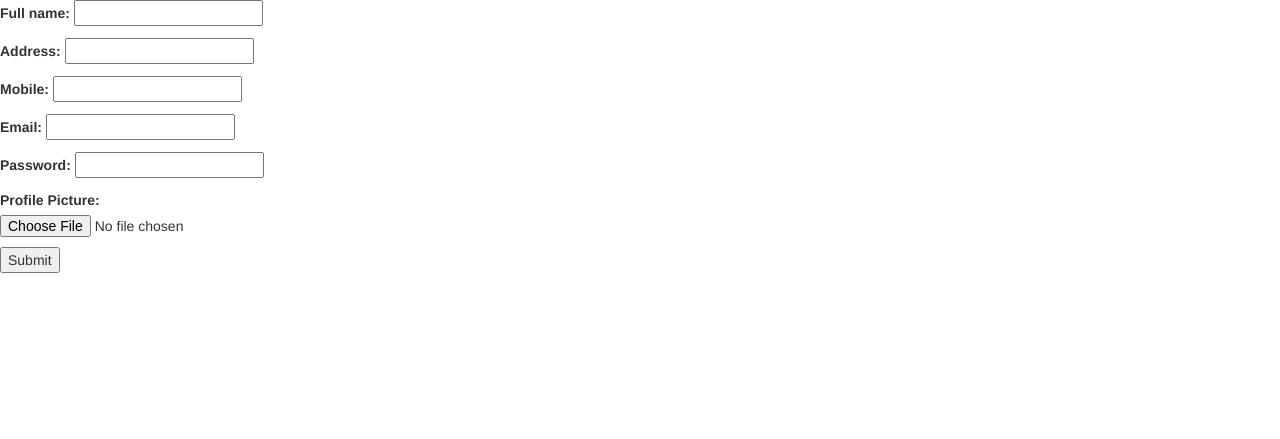
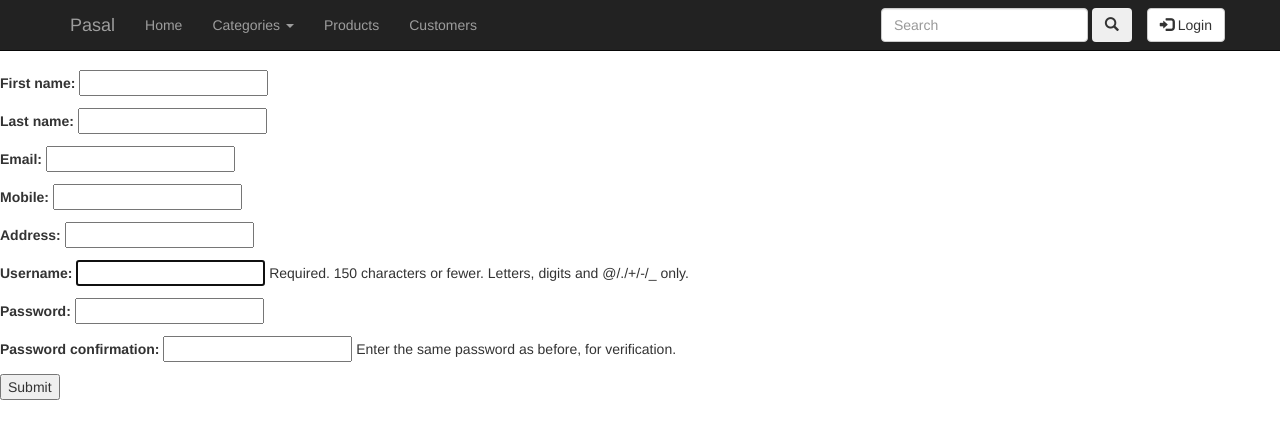
Before and after one commit to RazinDangol/pasal, a Django app: page /signup/ in a window 1280 px wide. Shown: the top 439 px of the page. Run offline with Django 3.2, Linux system fonts and the light colour scheme; some libraries are stand-ins or nearby versions.

Commit message:
Fixed issue with login and signup

```diff
--- a/pasal/urls.py
+++ b/pasal/urls.py
@@ -26,7 +26,12 @@ urlpatterns = [
     url(r'^customer/','products.views.customer',name='customer'),
     url(r'^sales/','products.views.sales',name='sales'),
     url(r'^product/(?P<id>[0-9]+)/$','products.views.product_id',name='product-{}'.format(id)),
-    url(r'^signup/$','products.views.signup',name='signup')
+    url(r'^signup/$','products.views.signup',name='signup'),
+    url(r'^login/$','products.views.login',name='login'),
+    url(r'^login/success/','products.views.login_success',name='login_success'),
+    url(r'^login/invalid/','products.views.login_invalid',name='login_invalid'),
+    url(r'^login/disabled/','products.views.login_disabled',name='login_disabled'),
+    url(r'^signup/success/','products.views.signup_success',name='signup_success'),
 
         ] + static(settings.STATIC_URL, document_root=settings.STATIC_ROOT)
 
--- a/products/admin.py
+++ b/products/admin.py
@@ -1,5 +1,5 @@
 from django.contrib import admin
-
+from django.contrib.auth.models import User
 # Register your models here.
 from .models import Product, Category, Customer, Sales, Review
 
@@ -28,6 +28,8 @@ class CategoryAdmin(admin.ModelAdmin):
     list_display = ('category_name', 'created_date', 'updated_date', 'parent')
 
 
+class UserAdmin(admin.ModelAdmin):
+    pass
 admin.site.register(Product, ProductAdmin)
 admin.site.register(Category, CategoryAdmin)
 admin.site.register(Customer)
--- a/products/forms.py
+++ b/products/forms.py
@@ -1,17 +1,34 @@
 from django import forms
-from .models import Customer
+
+from django.contrib.auth.models import User
+from django.contrib.auth.forms import UserCreationForm
 
 
-class Signup(forms.ModelForm):
+class Signup(UserCreationForm):
+    first_name = forms.CharField(max_length=30, required=True)
+    last_name = forms.CharField(max_length=30, required=True)
+    email = forms.EmailField(required=True)
+    address = forms.CharField(max_length=30)
+    mobile = forms.DecimalField()
+
     class Meta:
-        model = Customer
-        exclude=['created_date',]
-        widgets={
-        'password':forms.PasswordInput(),
-        }
-    '''full_name=forms.CharField()
-    address=forms.CharField()
-    mobile=forms.DecimalField(max_length=10)
-    email=forms.EmailField()
-    password=forms.PasswordField()
-    '''
+        model = User
+        fields = ('first_name', 'last_name', 'email', 'mobile', 'address',
+                  'username', 'password1', 'password2')
+
+    def save(self, commit=True):
+        # so that form is not saved at first
+        user = super(Signup, self).save(commit=False)
+        user.first_name = self.cleaned_data['first_name']
+        user.last_name = self.cleaned_data['last_name']
+        user.email = self.cleaned_data['email']
+        user.address = self.cleaned_data['address']
+        user.mobile = self.cleaned_data['mobile']
+        if commit:
+            user.save()
+        return user
+
+
+class Login(forms.Form):
+    username = forms.CharField()
+    password = forms.CharField(widget=forms.PasswordInput())
--- a/products/models.py
+++ b/products/models.py
@@ -6,6 +6,7 @@ from PIL import Image
 import re
 
 from django.core.exceptions import ValidationError
+from django.contrib.auth.models import User
 # Create your models here.
 
 
@@ -76,7 +77,9 @@ def number_validator(number):
 
 
 class Customer(models.Model):
-    full_name = models.CharField(max_length=40)
+    username = models.CharField(max_length=40)
+    first_name = models.CharField(max_length=40)
+    last_name = models.CharField(max_length=40)
     address = models.CharField(max_length=40)
     mobile = models.DecimalField(
         max_digits=10, decimal_places=0, validators=[number_validator])
--- a/products/views.py
+++ b/products/views.py
@@ -1,58 +1,92 @@
 from django.shortcuts import render, render_to_response
-from django.http import HttpResponse
+from django.http import HttpResponse,HttpResponseRedirect
+from django.contrib import auth
 # Create your views here.
 from .models import Product, Category, Customer, Sales, Review
-from .forms import Signup
+from .forms import Signup, Login
+
+from django.contrib.auth.models import User
 categories = Category.objects.all()
 
-parent=Category.objects.filter(parent=None)
-categories=Category.objects.exclude(parent = None)
 
-form=Signup()
+parent = Category.objects.filter(parent=None)
+categories = Category.objects.exclude(parent=None)
+
+form = Signup()
+login_form = Login()
+
 
 def show(request):
     products = Product.objects.all()
 
-    return render(request,'products.html', {'products': products,'categories':categories,'parent':parent,'form':form})
+    return render(request, 'products.html', {'products': products, 'categories': categories, 'parent': parent, 'form': form, 'login': login_form})
 
 
 def category(request):
 
-	return render(request,'categories.html', {'categories': categories,'parent':parent,'form':form})
+    return render(request, 'categories.html', {'categories': categories, 'parent': parent, 'form': form})
 
 
 def customer(request):
 
     customers = Customer.objects.all()
-    return render(request,'customer.html', {'customers': customers,'categories':categories,'parent':parent,'form':form})
+    return render(request, 'customer.html', {'customers': customers, 'categories': categories, 'parent': parent, 'form': form})
 
 
 def sales(request):
     sales = Sales.objects.all()
-    return render(request,'sales.html', {'sales': sales,'categories':categories,'parent':parent,'form':form})
+    return render(request, 'sales.html', {'sales': sales, 'categories': categories, 'parent': parent, 'form': form})
 
-def product_id(request,id):
-	product=Product.objects.get(id=id)
-	reviews= Review.objects.filter(product_id=id)
-	print(reviews)
-	return render(request,'product.html',{'product':product,'reviews':reviews,'categories':categories,'parent':parent,'form':form})
+
+def product_id(request, id):
+    product = Product.objects.get(id=id)
+    reviews = Review.objects.filter(product_id=id)
+    print(reviews)
+    return render(request, 'product.html', {'product': product, 'reviews': reviews, 'categories': categories, 'parent': parent, 'form': form})
+
 
 def signup(request):
+    if request.method == 'POST':
+        form = Signup(request.POST)
+        if form.is_valid():
+            form.save()
 
-	print(request.POST)
-	if request.method == 'POST':
-		form=Signup(request.POST)
-		print(form)
-		if form.is_valid():
-			new_join=form.save(commit=False)
-			full_name=form.cleaned_data['full_name']
-			address=form.cleaned_data['address']
-			mobile=form.cleaned_data['mobile']
-			email=form.cleaned_data['email']
-			password=form.cleaned_data['password']
-			new_join,created=Customer.objects.get_or_create(full_name=full_name,address=address,mobile=mobile, email=email,password=password)
-			print(new_join, created)
-			return HttpResponse('success')
-	else:
-		form=Signup()
-	return render(request,'signup.html',{'form':form})
+            return HttpResponseRedirect('/signup/success/')
+    else:
+        form = Signup()
+    return render(request, 'signup.html', {'form': form})
+
+
+def signup_success(request):
+    return HttpResponse('Successfully created account')
+
+
+def login(request):
+
+    if request.method == 'POST':
+        login_form = Login(request.POST)
+        if login_form.is_valid():
+            username = login_form.cleaned_data['username']
+            password = login_form.cleaned_data['password']
+            user = auth.authenticate(username=username, password=password)
+            print(user)
+            if user is not None:
+                if user.is_active:
+                    auth.login(request,user)
+                    return HttpResponseRedirect('/login/success')
+                else:
+                    return HttpResponseRedirect('/login/disabled')
+            else:
+                return HttpResponseRedirect('/login/invalid')
+    else:
+            login_form=Login()
+            return render(request,'login.html',{'form':login_form})
+
+def login_success(request):
+	return HttpResponse('Successfully logged in')
+
+def login_invalid(request):
+	return HttpResponse('Wrong username of password')
+
+def login_disabled(request):
+	return HttpResponse('Sorry but your account is disabled')
--- a/templates/layout.html
+++ b/templates/layout.html
@@ -40,10 +40,16 @@
                         </ul><!--nav navbar-nav-->
 
                          <ul class='nav navbar-nav navbar-right'>
+                            {#The signup button should not appear in '/signup' url#}
+                            {% if not  '/signup' in request.get_full_path %}
                             <li>
                             <button type="button" class="btn navbar-btn btn-default" data-toggle="modal" data-target="#signup"><span class='glyphicon glyphicon-user'></span> SignUp</button></li>
+                            {%endif%}
+                            {#The login button should not appear in '/login' url#}
+                            {%if not '/login' in request.get_full_path %}
+                            <li><button type="button" class="btn navbar-btn btn-default" data-toggle="modal" data-target="#login"><span class='glyphicon glyphicon-log-in'></span> Login</button></li>
+                            {%endif%}
 
-                            <li><button type="button" class="btn navbar-btn btn-default" data-toggle="modal" data-target="#login"><span class='glyphicon glyphicon-log-in'></span> Login</button></li>
                         </ul><!--nav navbar-nav navbar-right-->
 
                         <form class='navbar-form navbar-right'>
@@ -62,6 +68,9 @@
             </nav><!--Nav bar-->
           </div><!--Main container-->
 
+{#The login button should not appear in '/login' url#}
+        {%if not '/login/' in request.get_full_path %}
+        <!--LOGIN-->
         <div class='modal fade' id='login' role='dialog'>
             <div class='modal-dialog'>
                 <div class='modal-content'>
@@ -71,14 +80,15 @@
                     </div><!--modal-header-->
 
                     <div class='modal-body'>
-                        <form class='form'>
-                        <div class='form-group'>
-                            <input type='text' placeholder='Email' class='form-control'>
+                        <form class='form' action='/login/' method='post'>
+                        {%csrf_token%}
+                            <div class='form-group'>
+                            <input type='text' placeholder='Username' class='form-control' name='username'>
                         </div>
                         <div class='form-group'>
-                            <input type='password' placeholder='Password' class='form-control'>
+                            <input type='password' placeholder='Password' class='form-control' name='password'>
                         </div>
-                        <button type='submit' class='btn'>Submit</button>
+                        <button type='submit' class='btn btn-default' value='Login'>Login</button>
                         </form>
                     </div><!--modal-body-->
 
@@ -87,7 +97,12 @@
 
             </div><!--modal-dialog-->
         </div><!--modal fade-->
+{%endif%}
 
+
+{#The signup button should not appear in '/signup' url#}
+{% if not  '/signup' in request.get_full_path %}
+<!--SIGNUP-->
  <div class='modal fade' id='signup' role='dialog'>
             <div class='modal-dialog'>
                 <div class='modal-content'>
@@ -97,11 +112,16 @@
                     </div><!--modal-header-->
 
                     <div class='modal-body'>
-                        <form class='form' action='/signup/' method='post'>{%csrf_token%}
+                        <form class='form' action='/signup/' method='post' name='signup'>{%csrf_token%}
 
                         <div class='form-group'>
-                            <input type='text' placeholder='Full Name' class='form-control' name='full_name'>
+                            <input type='text' placeholder='First Name' class='form-control' name='first_name'>
                         </div>
+
+                        <div class='form-group'>
+                            <input type='text' placeholder='Last Name' class='form-control' name='last_name'>
+                        </div>
+
                         <div class='form-group'>
                             <input type='text' placeholder='Address' class='form-control' name='address'>
                         </div>
@@ -111,13 +131,21 @@
                         <div class='form-group'>
                             <input type='email' placeholder='Email' class='form-control' name='email'>
                         </div>
+
                         <div class='form-group'>
-                            <input type='password' placeholder='Password' class='form-control' name='password'>
+                            <input type='text' placeholder='Username' class='form-control' name='username'>
+                        </div>
+
+                        <div class='form-group'>
+                            <input type='password' placeholder='Password' class='form-control' name='password1'>
+                        </div>
+
+                         <div class='form-group'>
+                            <input type='password' placeholder='Password Confirmation' class='form-control' name='password2'>
                         </div>
 
 
-
-                        <button type='submit' class='btn' value='Signup'>Submit</button>
+                        <button type='submit' class='btn' value='Signup' onclick='CheckPassword(document.signup.password1,document.signup.password2)'>Submit</button>
                         </form>
                     </div><!--modal-body-->
 
@@ -126,5 +154,7 @@
             </div><!--modal-dialog-->
         </div><!--modal fade-->
 
+{%endif%}
+
 
 {%endblock%}
--- a/templates/signup.html
+++ b/templates/signup.html
@@ -1,4 +1,4 @@
-{%extends 'base.html'%}
+{%extends 'layout.html'%}
 {%block body%}
 <form action='/signup/' method='post'>
 
```
Also changed, not shown: templates/login.html (added, +21 -0 lines), templates/test.html (added, +18 -0 lines), pasal/settings.py (line endings or trailing spaces), products/migrations/0015_auto_20151017_0649.py (added), products/migrations/0016_customer_last_name.py (added), templates/django.png (deleted), templates/download.jpg (deleted), templates/images.jpg (deleted).
